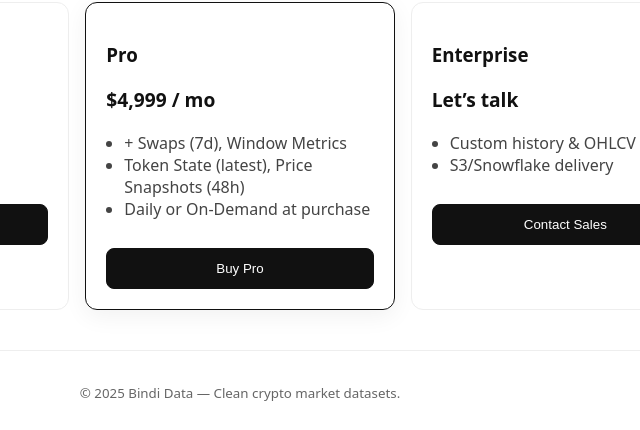
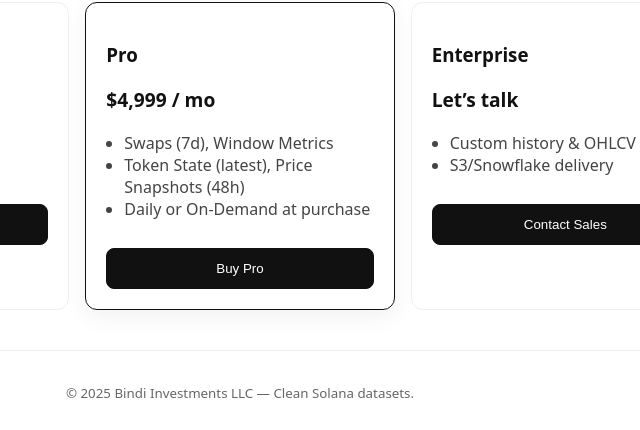
Before and after one commit to dariusbaker6/csv-order-site, a plain HTML site: page index.html in a window 1280 px wide. Shown: the part 375-805 px from the top of the page, 400-1040 px from the left. Drawn offline with Linux system fonts and the light colour scheme; files whose address does not match are found by name.

Commit message:
Update index.html

```diff
--- a/index.html
+++ b/index.html
@@ -42,7 +42,7 @@
       <h3>Pro</h3>
       <p class="price">$4,999 / mo</p>
       <ul>
-        <li>+ Swaps (7d), Window Metrics</li>
+        <li>Swaps (7d), Window Metrics</li>
         <li>Token State (latest), Price Snapshots (48h)</li>
         <li>Daily or On‑Demand at purchase</li>
       </ul>
@@ -79,7 +79,7 @@
   </div>
 
   <footer class="container footer">
-    <small>© <span id="year"></span> Bindi Data — Clean crypto market datasets.</small>
+    <small>© <span id="year"></span> Bindi Investments LLC — Clean Solana datasets.</small>
   </footer>
 
 <script>
```
